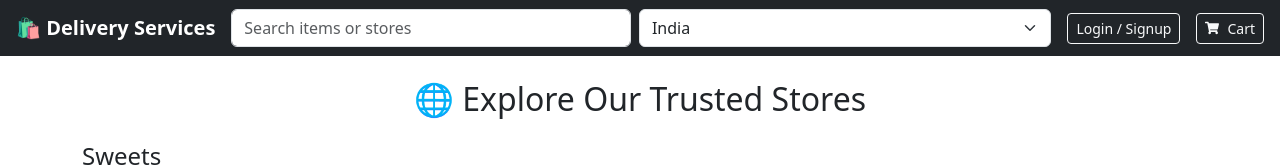
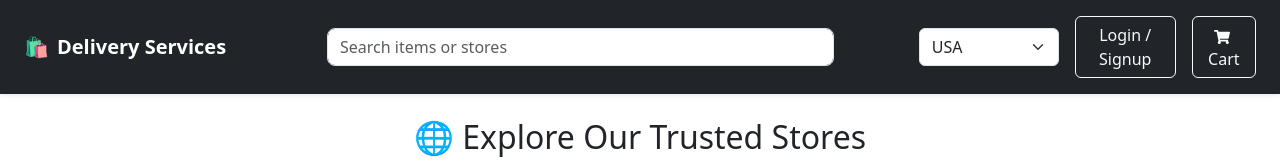
Before and after one commit to Pooja012604/delivery-services-beta, a React (Create React App) app: page / in a window 1280 px wide. Shown: the top 167 px of the page. Built offline with nearby package versions, Linux system fonts and the light colour scheme.

Commit message:
Restored dark-themed navbar layout

```diff
--- a/src/components/NavbarComponent.js
+++ b/src/components/NavbarComponent.js
@@ -1,27 +1,15 @@
-import React, { useState, useContext, useEffect } from 'react';
+import React, { useState, useContext } from 'react';
 import { Link, useNavigate } from 'react-router-dom';
 import { FaShoppingCart, FaUser } from 'react-icons/fa';
 import { LocationContext } from '../context/LocationContext';
-import { CartContext } from '../context/CartContext';
 
 function NavbarComponent() {
   const { selectedCountry, setSelectedCountry } = useContext(LocationContext);
-  const { cartItems } = useContext(CartContext);
+  const [isNavCollapsed, setIsNavCollapsed] = useState(true);
   const user = JSON.parse(localStorage.getItem('user'));
   const navigate = useNavigate();
 
-  const [searchInput, setSearchInput] = useState('');
-  const [suggestions, setSuggestions] = useState([]);
-  const [isNavCollapsed, setIsNavCollapsed] = useState(true);
-
-  const suggestionList = [
-    'Dadu Sweets',
-    'Return Gifts',
-    'Gold Shops',
-    'Pulla Reddy',
-    'Ethnic Wear',
-    'Home Decor',
-  ];
+  if (user?.isAdmin) return null;
 
   const handleLogout = () => {
     localStorage.removeItem('user');
@@ -29,82 +17,57 @@ function NavbarComponent() {
     navigate('/login');
   };
 
-  const handleSearchChange = (e) => {
-    const value = e.target.value;
-    setSearchInput(value);
-    const filtered = suggestionList.filter((item) =>
-      item.toLowerCase().includes(value.toLowerCase())
-    );
-    setSuggestions(filtered);
-  };
-
-  const cartCount = cartItems.reduce((total, item) => total + item.quantity, 0);
-
   return (
-    <nav className="navbar navbar-expand-lg navbar-dark bg-dark px-3">
-      <Link to="/" className="navbar-brand fw-bold text-white">
-        <span role="img" aria-label="cart">🛍️</span> Delivery Services
+    <nav className="navbar navbar-expand-lg navbar-dark bg-dark shadow-sm py-3">
+      <div className="container-fluid px-4">
+        <Link className="navbar-brand fw-bold d-flex align-items-center" to="/">
+          <span role="img" aria-label="logo" className="me-2">🛍️</span> Delivery Services
         </Link>
 
         <button
           className="navbar-toggler"
           type="button"
-        aria-controls="navbarNav"
-        aria-expanded={!isNavCollapsed}
-        aria-label="Toggle navigation"
           onClick={() => setIsNavCollapsed(!isNavCollapsed)}
         >
           <span className="navbar-toggler-icon"></span>
         </button>
 
-      <div className={`collapse navbar-collapse ${!isNavCollapsed ? 'show' : ''}`} id="navbarNav">
-        <div className="d-flex flex-grow-1 align-items-center mt-2 mt-lg-0">
+        <div className={`${isNavCollapsed ? 'collapse' : ''} navbar-collapse justify-content-between`}>
+          <div className="mx-auto w-50">
             <input
               type="text"
-            className="form-control me-2"
+              className="form-control"
               placeholder="Search items or stores"
-            value={searchInput}
-            onChange={handleSearchChange}
+              style={{ borderRadius: '8px' }}
             />
+          </div>
+
+          <div className="d-flex align-items-center gap-3">
             <select
-            className="form-select me-3"
+              className="form-select"
+              style={{ maxWidth: '140px' }}
               value={selectedCountry}
               onChange={(e) => setSelectedCountry(e.target.value)}
             >
+              <option value="USA">USA</option>
               <option value="India">India</option>
-            <option value="USA">USA</option>
             </select>
-        </div>
 
-        <div className="d-flex align-items-center gap-3 mt-2 mt-lg-0">
             {user ? (
               <>
-              <div className="btn btn-outline-light btn-sm d-flex align-items-center gap-1">
-                <FaUser />
-                <span>{user.name}</span>
-              </div>
-              <button className="btn btn-outline-light btn-sm" onClick={handleLogout}>
-                Logout
-              </button>
+                <span className="text-white d-flex align-items-center">
+                  <FaUser className="me-2" /> {user.name}
+                </span>
+                <button className="btn btn-outline-light" onClick={handleLogout}>Logout</button>
               </>
             ) : (
-            <Link to="/login" className="btn btn-outline-light btn-sm">
-              Login / Signup
-            </Link>
+              <Link to="/login" className="btn btn-outline-light">Login / Signup</Link>
             )}
 
-          <Link to="/cart" className="position-relative btn btn-outline-light btn-sm d-flex align-items-center">
-            <FaShoppingCart />
-            <span className="ms-2">Cart</span>
-            {cartCount > 0 && (
-              <span
-                className="position-absolute top-0 start-100 translate-middle badge rounded-pill bg-danger"
-                style={{ fontSize: '0.7rem' }}
-              >
-                {cartCount}
-              </span>
-            )}
+            <Link className="btn btn-outline-light" to="/cart">
+              <FaShoppingCart className="me-1" /> Cart
             </Link>
+          </div>
         </div>
       </div>
     </nav>
```
Lines whose indentation alone changed are shown as unchanged.
